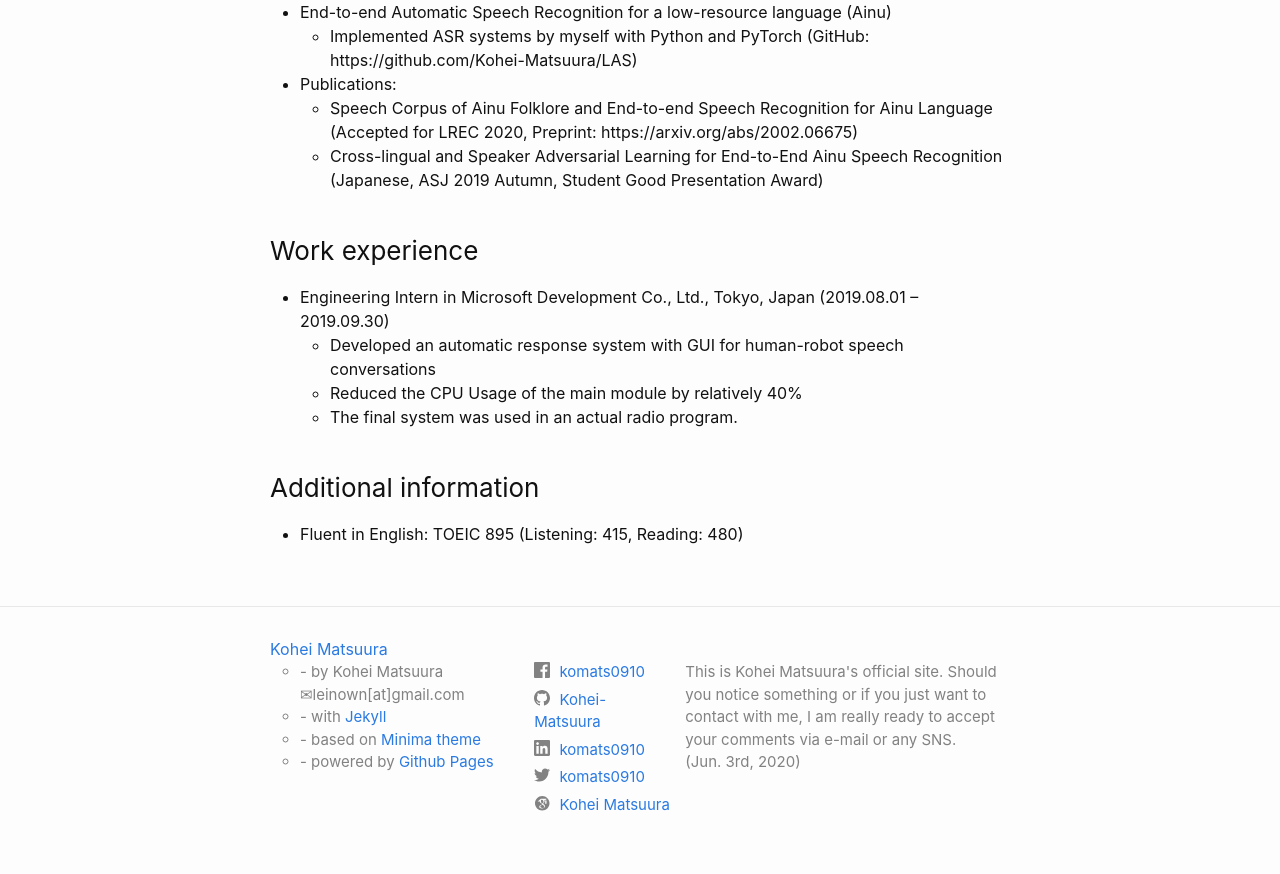
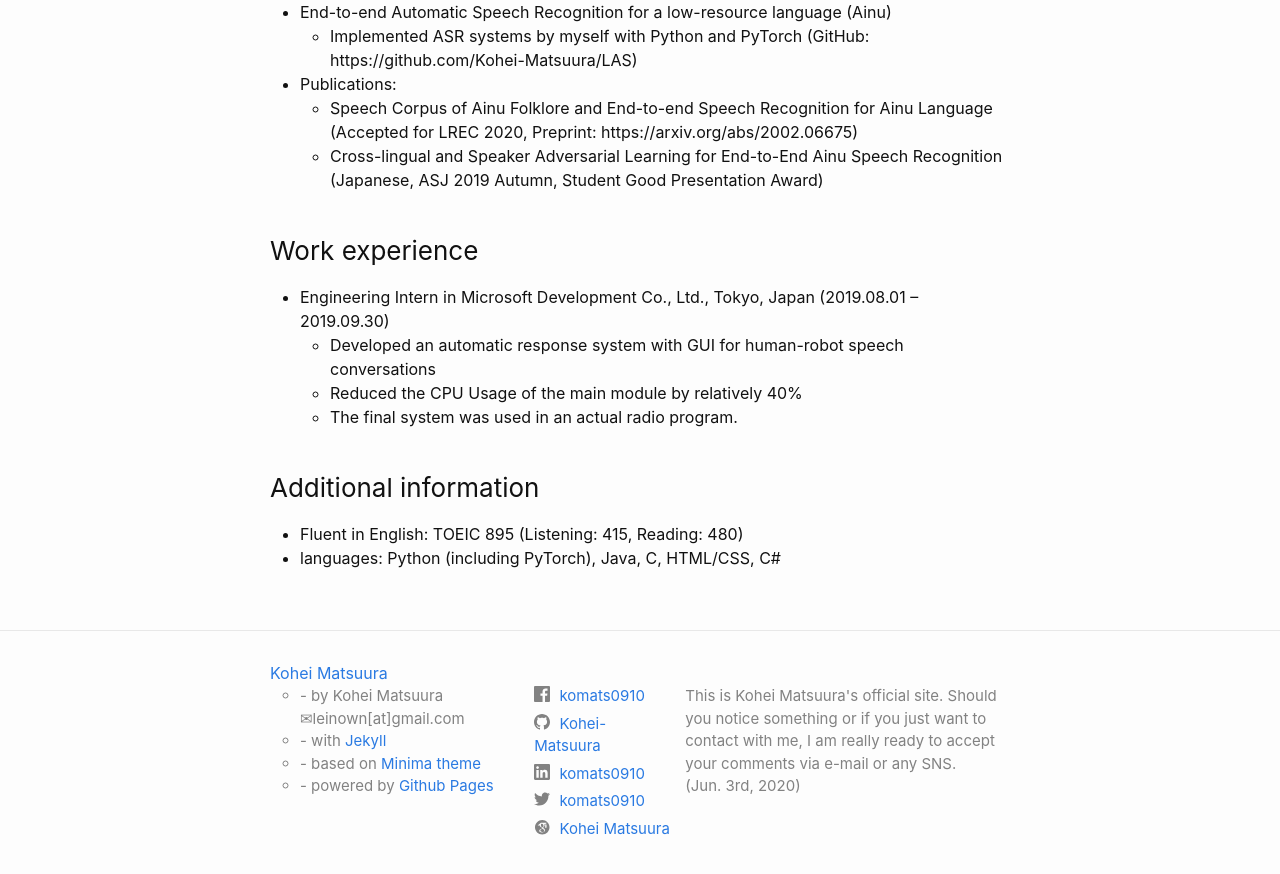
Before and after one commit to Kohei-Matsuura/Kohei-Matsuura.github.io, a Jekyll site: the page built from CV.md, in a window 1280 px wide and 900 px high, scrolled down 732 px. Shown: the top 874 px of the window. Built offline with Jekyll 4.4.1, drawn with Linux system fonts in a browser that asks for light colours.

Commit message:
Update CV.md

```diff
--- a/CV.md
+++ b/CV.md
@@ -48,3 +48,4 @@ A master's student in Graduate School of Informatics, Kyoto University
 
 ### Additional information
 - Fluent in English: TOEIC 895 (Listening: 415, Reading: 480)
+- languages: Python (including PyTorch), Java, C, HTML/CSS, C#
```
